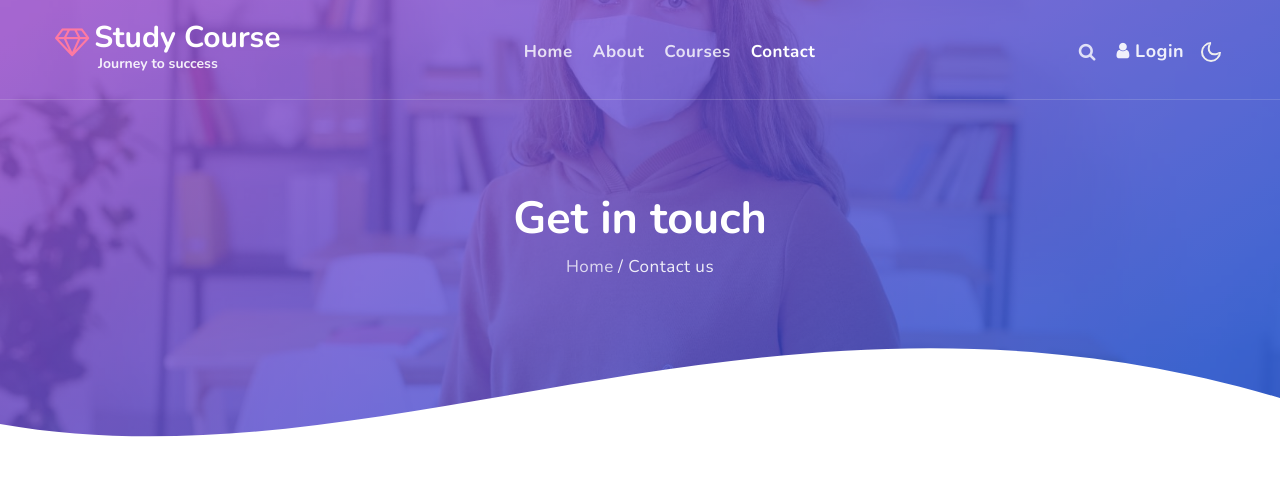
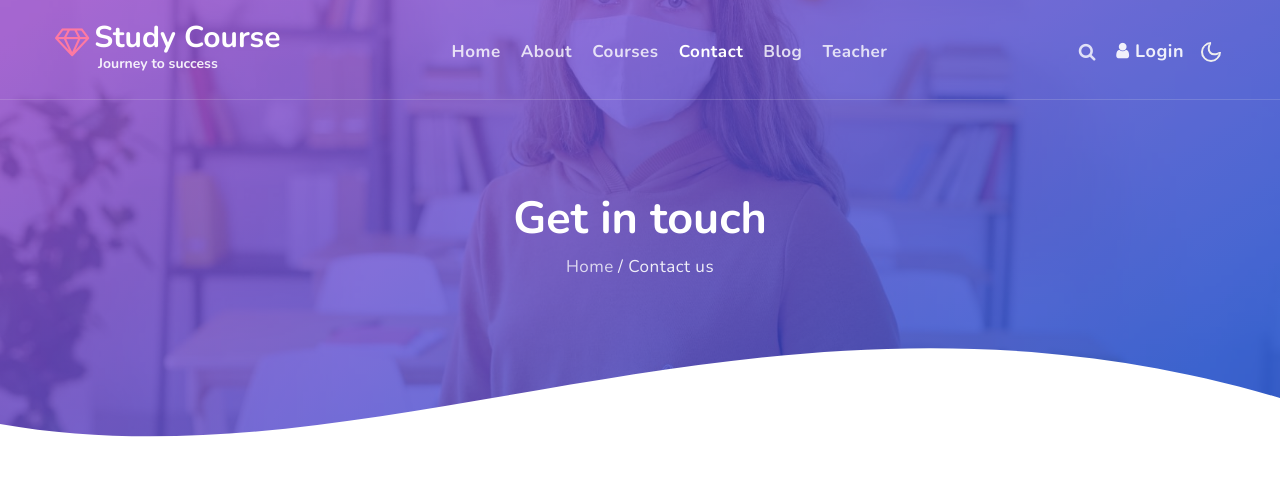
Before and after one commit to wildanwigenta/school_tamplate, a PHP site: page /contact.php in a window 1280 px wide. Shown: the top 497 px of the page. Run offline with PHP 8.4, Linux system fonts and the light colour scheme.

Commit message:
add navbar

```diff
--- a/contact.php
+++ b/contact.php
@@ -54,6 +54,12 @@ Author URL: http://w3layouts.com
           </li>
           <li class="nav-item active">
             <a class="nav-link" href="contact.php">Contact</a>
+          </li>
+          <li class="nav-item @@blog__active">
+            <a class="nav-link" href="blog.php">Blog</a>
+          </li>
+          <li class="nav-item @@teacher__active">
+            <a class="nav-link" href="teacher.php">Teacher</a>
           </li>
         </ul>
 
```
